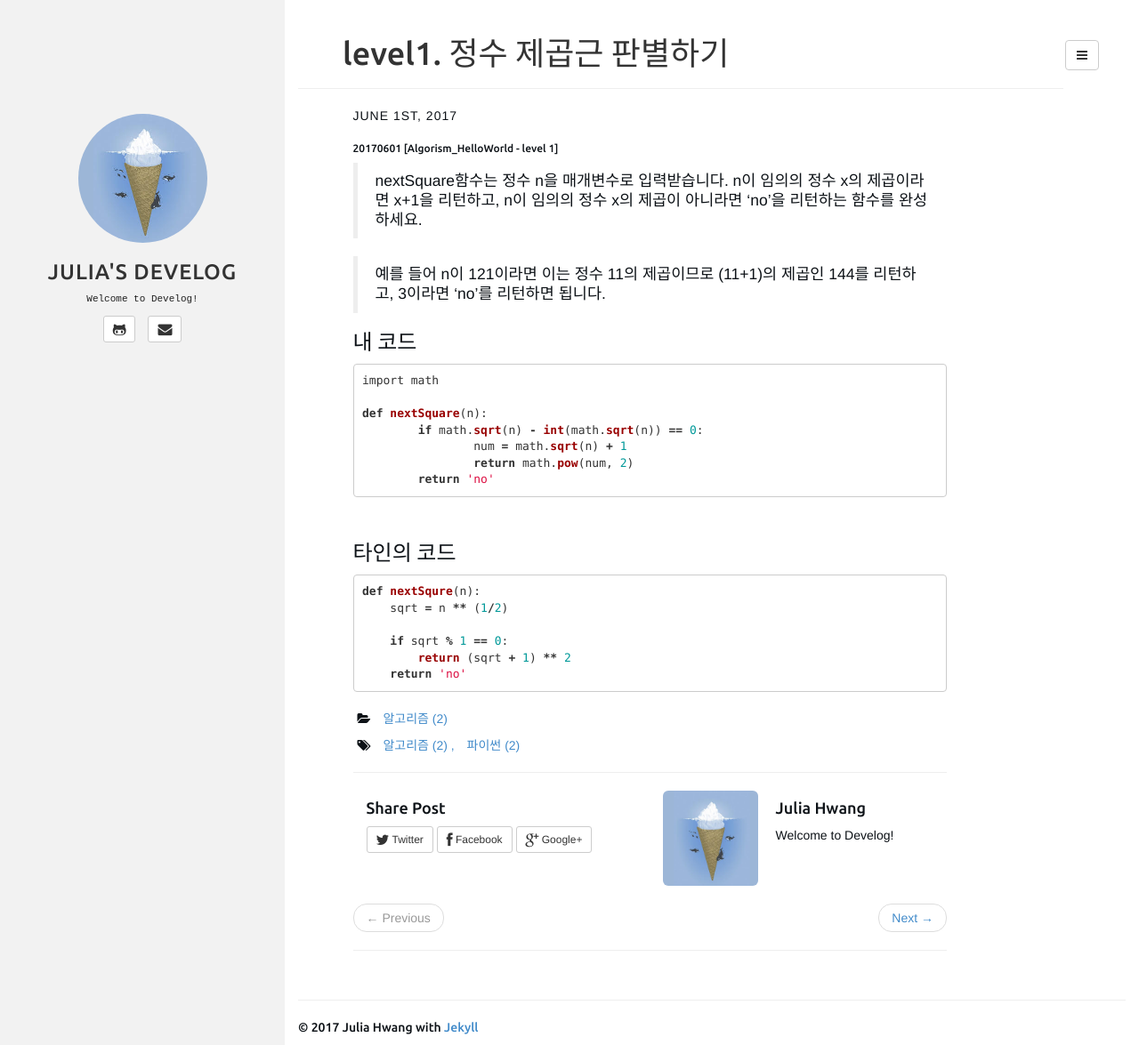
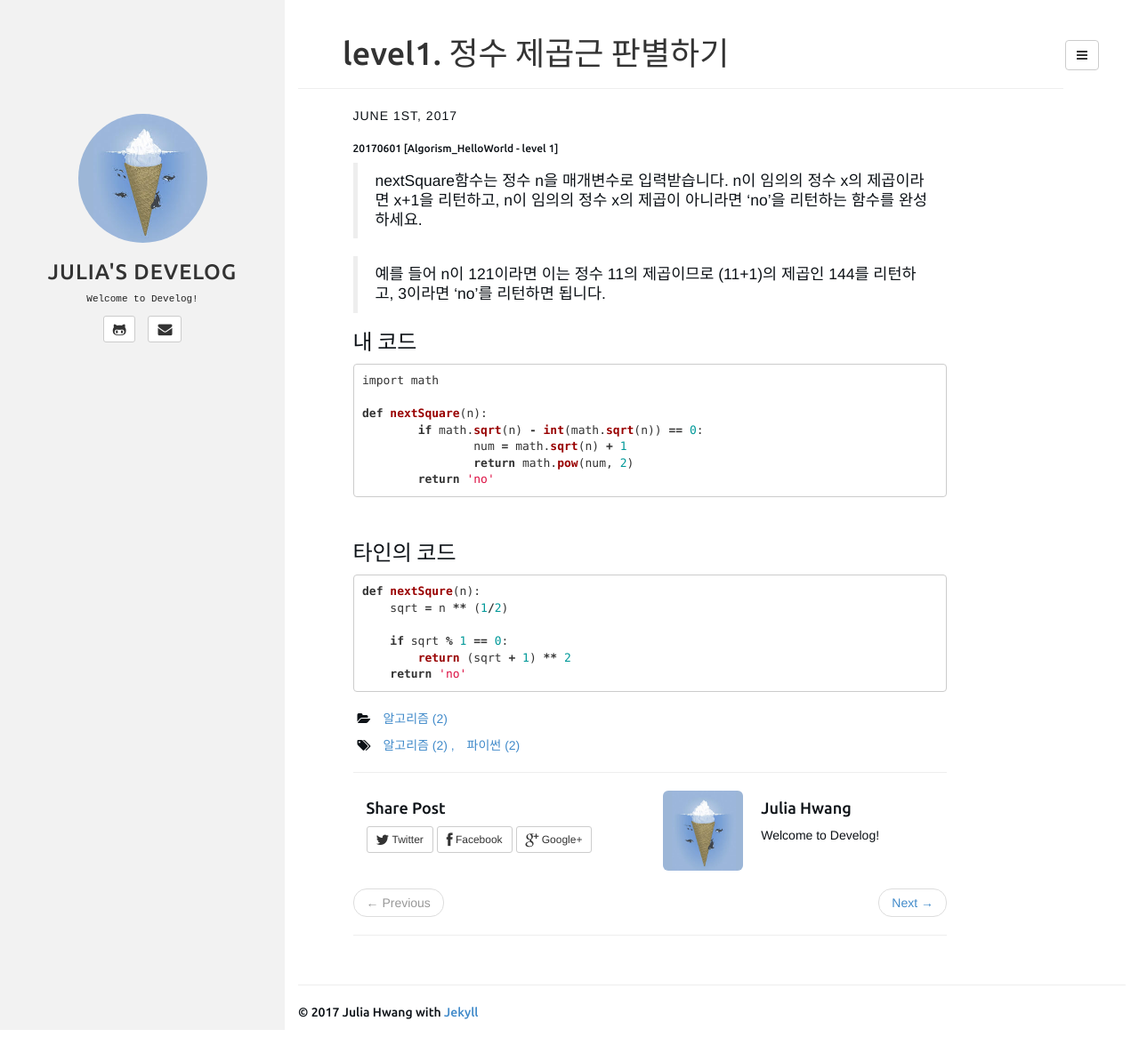
Before and after one commit to juliahwang/juliahwang.github.io, a Jekyll site: the page built from _posts/2017-06-01-level1. 정수제곱근판별하기.md, in a window 1280 px wide and 1175 px high. Shown: the whole window at 89% size. Built offline with Jekyll 4.4.1, drawn with Linux system fonts in a browser that asks for light colours.

Commit message:
Update style.css

```diff
--- a/assets/css/style.css
+++ b/assets/css/style.css
@@ -143,7 +143,7 @@ article.home h4 a:hover {
 .author .author-image {
   float: left;
   margin-right: 20px;
-  width: 35%;
+  width: 90px;
 }
 
 footer {
```
